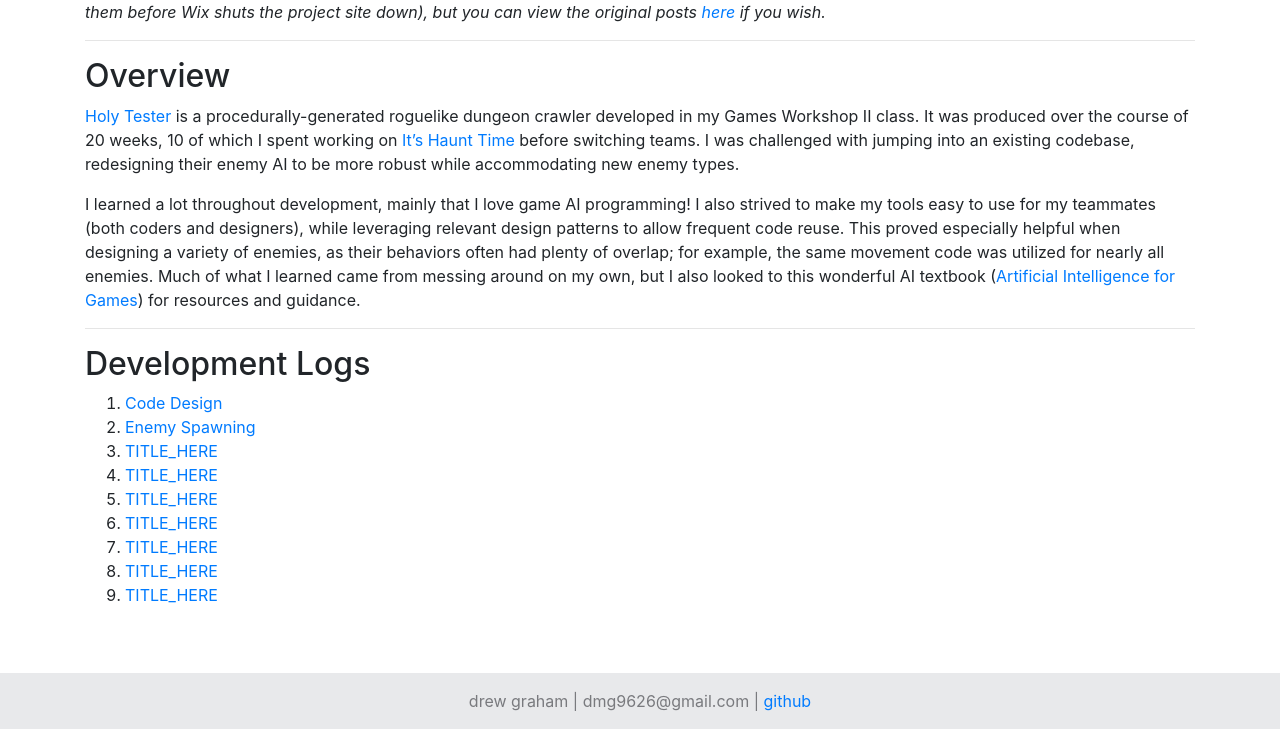
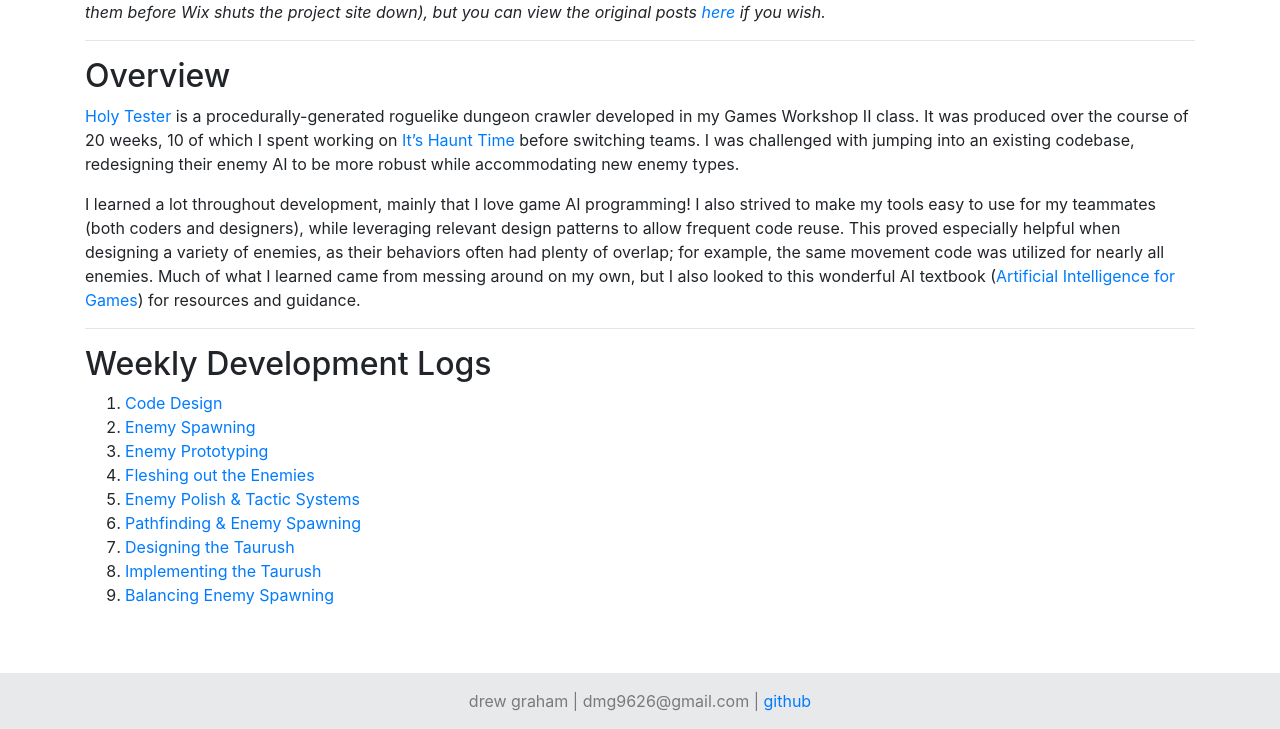
Before and after one commit to dmg9626/dmg9626.github.io, a Jekyll site: the page built from blog/holy-tester/index.md, in a window 1280 px wide and 1355 px high. Shown: the part 626-1355 px from the top of the window. Built offline with Jekyll 4.4.1, drawn with Linux system fonts in a browser that asks for light colours; nearby versions of some CDN libraries; library files that are not in the unit come from our copies.

Commit message:
updated index with proper dev log names

```diff
--- a/blog/holy-tester/index.md
+++ b/blog/holy-tester/index.md
@@ -20,14 +20,14 @@ I learned a lot throughout development, mainly that I love game AI programming!
 
 ----
 
-## Development Logs
+## Weekly Development Logs
 
 1. [Code Design](/blog/holy-tester/log-1)
 2. [Enemy Spawning](/blog/holy-tester/log-2)
-3. [TITLE_HERE](/blog/holy-tester/log-3)
-4. [TITLE_HERE](/blog/holy-tester/log-4)
-5. [TITLE_HERE](/blog/holy-tester/log-5)
-6. [TITLE_HERE](/blog/holy-tester/log-6)
-7. [TITLE_HERE](/blog/holy-tester/log-7)
-8. [TITLE_HERE](/blog/holy-tester/log-8)
-9. [TITLE_HERE](/blog/holy-tester/log-9)
+3. [Enemy Prototyping](/blog/holy-tester/log-3)
+4. [Fleshing out the Enemies](/blog/holy-tester/log-4)
+5. [Enemy Polish & Tactic Systems](/blog/holy-tester/log-5)
+6. [Pathfinding & Enemy Spawning](/blog/holy-tester/log-6)
+7. [Designing the Taurush](/blog/holy-tester/log-7)
+8. [Implementing the Taurush](/blog/holy-tester/log-8)
+9. [Balancing Enemy Spawning](/blog/holy-tester/log-9)
```
